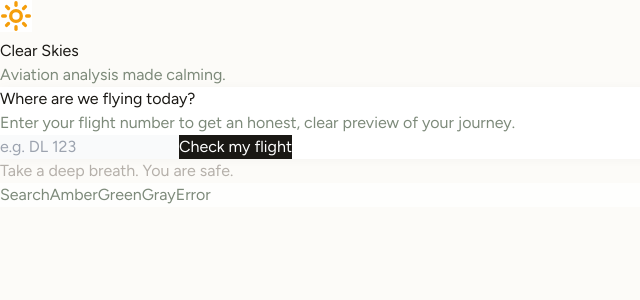
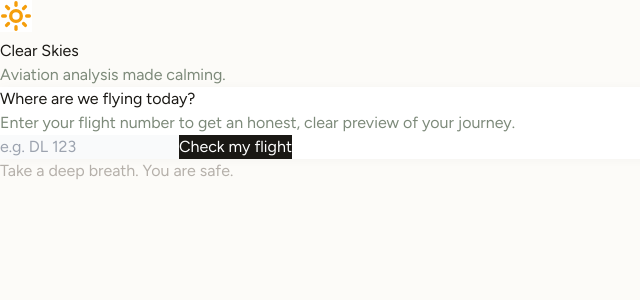
Before and after one commit to Isaiah-Duncan/clear-skies-frontend, a React (Vite) app: page / in a window 1280 px wide. Shown: the top 300 px of the page, without its empty margins (0-640 px from the left). Built offline with nearby package versions, Linux system fonts and the light colour scheme.

Commit message:
Remove dev toolbar, clickable logo, remove dot

```diff
--- a/src/ClearSkiesApp.jsx
+++ b/src/ClearSkiesApp.jsx
@@ -879,15 +879,10 @@ export default function App() {
         {viewState === 'result' && (
           <div className="animate-fade-up w-full flex flex-col">
             <div className="flex justify-between items-center mb-6 px-2">
-              <h1 className="text-xl font-extrabold tracking-tight" style={{ color: t.ink }}>Clear Skies</h1>
-              <div className="flex items-center gap-3">
-                <div className="text-[10px] font-bold uppercase tracking-widest px-3 py-1.5 rounded-full shadow-sm border" style={{ background: t.card, borderColor: t.border, color: t.inkMid }}>
-                  {flightData.flightId}
-                </div>
-                <button onClick={() => setIsDarkMode(!isDarkMode)} className="p-1.5 rounded-full transition-colors opacity-60 hover:opacity-100" style={{ color: t.ink }}>
-                  {isDarkMode ? <Sun size={18} /> : <Moon size={18} />}
-                </button>
-              </div>
+              <h1 className="text-xl font-extrabold tracking-tight cursor-pointer" style={{ color: t.ink }} onClick={() => { setViewState('search'); setSearchInput(''); }}>Clear Skies</h1>
+              <button onClick={() => setIsDarkMode(!isDarkMode)} className="p-1.5 rounded-full transition-colors opacity-60 hover:opacity-100" style={{ color: t.ink }}>
+                {isDarkMode ? <Sun size={18} /> : <Moon size={18} />}
+              </button>
             </div>
 
             <div className="w-full rounded-[2rem] border overflow-hidden" style={{ background: t.card, borderColor: t.border, boxShadow: t.shadow }}>
@@ -1109,14 +1104,6 @@ export default function App() {
         )}
       </div>
 
-      {/* Developer Jump Toolbar (To easily test paths) */}
-      <div className="fixed bottom-0 left-0 right-0 p-3 backdrop-blur-md border-t flex justify-center gap-2 text-[10px] font-bold uppercase tracking-wider z-50" style={{ background: isDark ? 'rgba(0,0,0,0.5)' : 'rgba(255,255,255,0.8)', borderColor: t.border, color: t.inkMid }}>
-        <button onClick={() => setViewState('search')} className="hover:text-stone-400 px-2 py-1">Search</button>
-        <button onClick={() => { setFlightData(MOCK_FLIGHTS.AMBER); setViewState('result'); }} className="text-amber-500 hover:text-amber-400 px-2 py-1">Amber</button>
-        <button onClick={() => { setFlightData(MOCK_FLIGHTS.GREEN); setViewState('result'); }} className="text-emerald-500 hover:text-emerald-400 px-2 py-1">Green</button>
-        <button onClick={() => { setFlightData(MOCK_FLIGHTS.GRAY); setViewState('result'); }} className="hover:text-stone-400 px-2 py-1">Gray</button>
-        <button onClick={() => setViewState('error')} className="text-red-400 hover:text-red-300 px-2 py-1">Error</button>
-      </div>
     </div>
   );
 }
```
